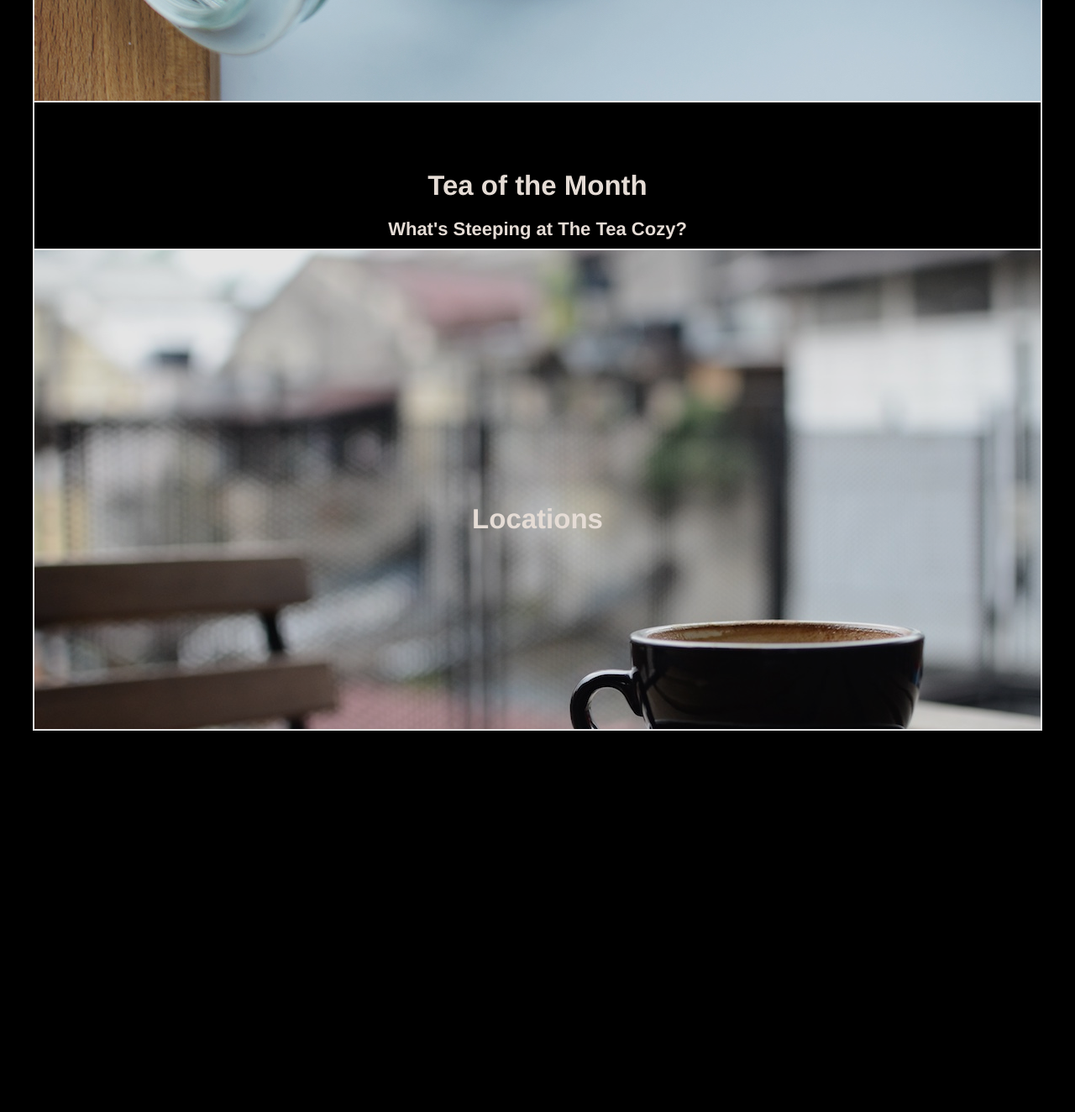
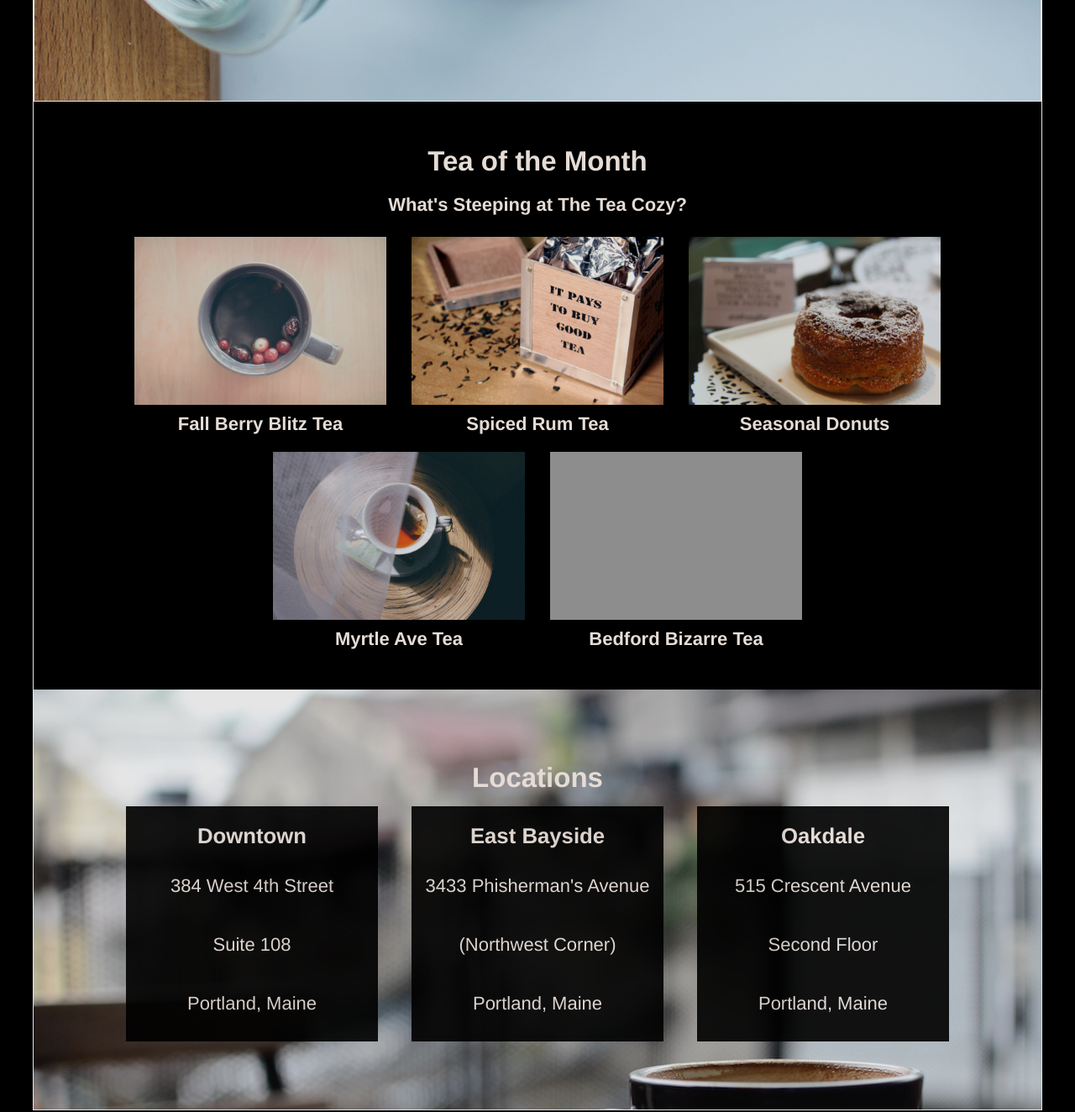
Before and after one commit to garciamoss/tea_cozy, a plain HTML site: page index.html in a window 1280 px wide. Shown: the part 660-1984 px from the top of the page at 84% size. Before the commit the page ends 1538 px from the top, so only its background shows below. Drawn offline with Linux system fonts and the light colour scheme; grey boxes are pictures that could not be loaded.

Commit message:
Locations section completes

```diff
--- a/index.html
+++ b/index.html
@@ -25,15 +25,55 @@
   				<h4>Handpicked, Artisanally Curated, Free Range, Sustainable, Small Batch, Fair Trade, Organic Tea</h4>
   			</div>
   		</div>
-  		<div id="featured" class="parent">
-  			<div class="img-content">
-  				<h2>Tea of the Month</h2>
-  				<h4>What's Steeping at The Tea Cozy?</h4>
+  		<div id="featured">
+  			<h2>Tea of the Month</h2>
+  			<h4>What's Steeping at The Tea Cozy?</h4>
+  			<div class="menu">
+  				<div class="goodies">
+  					<img src="./resources/images/berryblitz.jpg">
+  					<span>Fall Berry Blitz Tea<span>
+  				</div>
+  				<div class="goodies">
+  					<img src="./resources/images/spiced.jpg" alt="Spiced Rum Tea">
+  					<span>Spiced Rum Tea<span>
+  				</div>
+  				<div class="goodies">
+  					<img src="./resources/images/donut.jpg" alt="Seasonal Donuts">
+  					<span>Seasonal Donuts<span>
+  				</div>
+  				<div class="goodies">
+  					<img src="./resources/images/myrtle.jpg" alt="Myrtle Ave Tea">
+  					<span>Myrtle Ave Tea<span>
+  				</div>
+  				<div class="goodies">
+  					<img src="./resources/images/bizarre.jpg" alt="Bedford Bizarre Tea">
+  					<span>Bedford Bizarre Tea<span>
+  				</div>
   			</div>
   		</div>
-  		<div id="locations" class="parent">
+  		<div id="locations">
   			<div class="img-content">
   				<h2>Locations</h2>
+  				<div class="squares">
+  					<div class="square">
+  						<h3>Downtown</h3>
+  						<p>384 West 4th Street</p>
+  						<p>Suite 108</p>
+  						<p>Portland, Maine</p>
+  					</div>
+  					<div class="square">
+  						<h3>East Bayside</h3>
+  						<p>3433 Phisherman's Avenue</p>
+  						<p>(Northwest Corner)</p>
+  						<p>Portland, Maine</p>
+  					</div>
+  					<div class="square">
+  						<h3>Oakdale</h3>
+  						<p>515 Crescent Avenue</p>
+  						<p>Second Floor</p>
+  						<p>Portland, Maine</p>
+  					</div>
+  				</div>
   			</div>
   		</div>
   	</content>
--- a/resources/css/style.css
+++ b/resources/css/style.css
@@ -60,6 +60,14 @@ h2, h3 ,h4 {
 	padding: 10px;
 }
 
+/*Mission*/
+#mission {
+	display: flex;
+	align-items: center;
+	background-image: url("../images/mission.jpg");
+	height: 700px;
+}
+
 .parent {
 	display: flex;
 	justify-content: center;
@@ -68,26 +76,64 @@ h2, h3 ,h4 {
 	padding-top: 70px;
 }
 
-#mission {
-	display: flex;
-	align-items: center;
-	background-image: url("../images/mission.jpg");
-	height: 700px;
-}
-
 #mission .img-content {
 	background-color: black;
 	width: 1200px;
 }
 
+/*Featured*/
 #featured {
 	display: flex;
-	border: 1px solid white;
+	flex-direction: column;
+	justify-content: center;
+	text-align: center;
+	width: 1000px;
+	height: 700px;
+	margin: 0 100px;
 }
+
+.menu {
+	display: flex;
+	justify-content: center;
+	flex-wrap: wrap;
+	text-align: center;
+}
+
+.goodies {
+	padding: 5px;
+	font-weight: bold;
+}
+
+.goodies img {
+	display: block;
+	width: 300px;
+	height: 200px;
+	margin: 10px;
+}
+
+/*Locations*/
 #locations {
 	display: flex;
 	align-items: center;
+	justify-content: center;
+	text-align: center;
 	background-image: url("../images/locations.jpg");
-	border: 1px solid white;
 	height: 500px;
 }
+
+.squares {
+	display: flex;
+	justify-content: center;
+}
+
+.square {
+	display: flex;
+	flex-direction: column;
+	justify-content: center;
+	width: 300px;
+	height: 280px;
+	background-color: black;
+	color: seashell;
+	opacity: 0.9;
+	margin: 5px 20px;
+}
```
